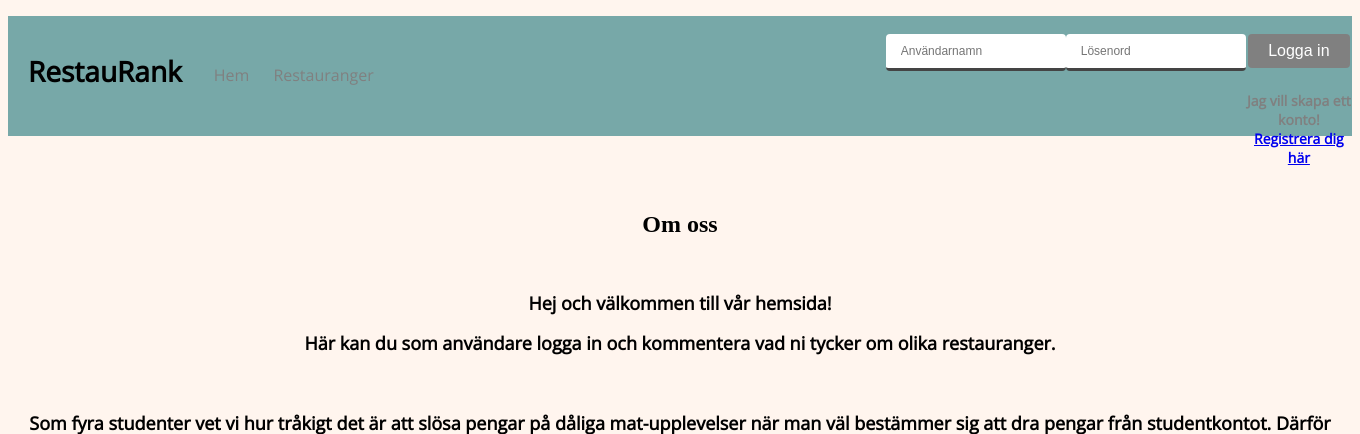
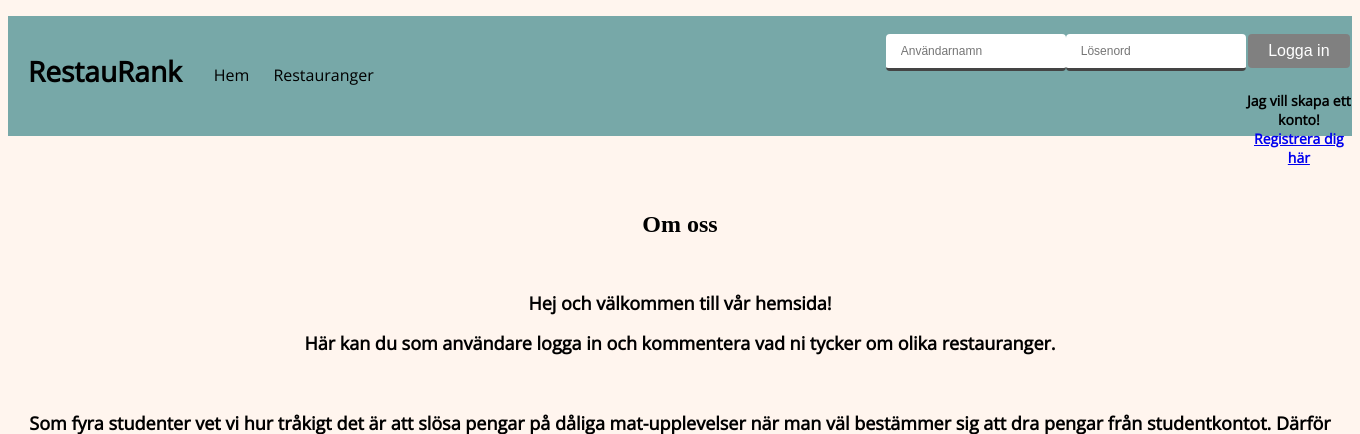
Before and after one commit to ThanitaSongvilay/DelaHors-projekt, a PHP site: page /Index.html in a window 1360 px wide. Shown: the top 434 px of the page. Run offline with PHP 8.4, Linux system fonts and the light colour scheme.

Commit message:
Update main.css

```diff
--- a/assets/css/main.css
+++ b/assets/css/main.css
@@ -8,7 +8,7 @@ body{
   line-height: 25px;
 }
 nav h5{
-  color: grey;
+  color: black;
   font-family:'Open Sans', monospace;
   font-size: 14px;
 }
@@ -88,18 +88,6 @@ font-size: 16px;
 border-radius: 4px;
 }
 
-/*input[type=password]{
-
-  padding: 10px 15px;
-  border: 1px solid #ccc;
-  border-radius: 4px;
-  border-style: hidden;
-  box-sizing: none;
-  margin-top: 20px;
-  font-size: 12px;
-  width: 150px
-}*/
-
 .logInContainer{
   float: right;
 }
@@ -116,7 +104,7 @@ button:hover{
 
 nav ul li a{
   display: block;
-  color: grey;
+  color: black;
   text-align: left;
   font-family:'Open Sans', monospace;
   font-size: 14px;
```
